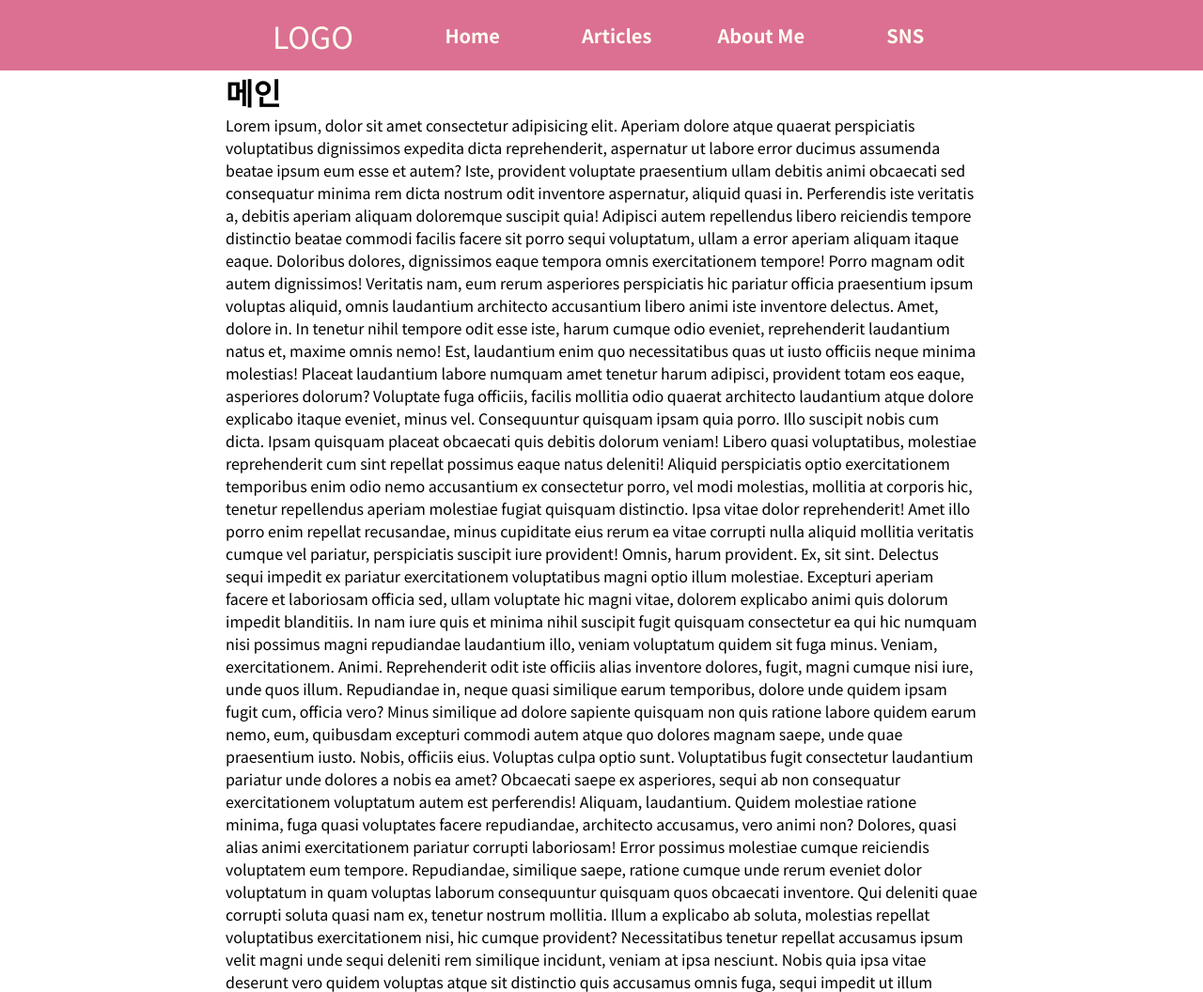
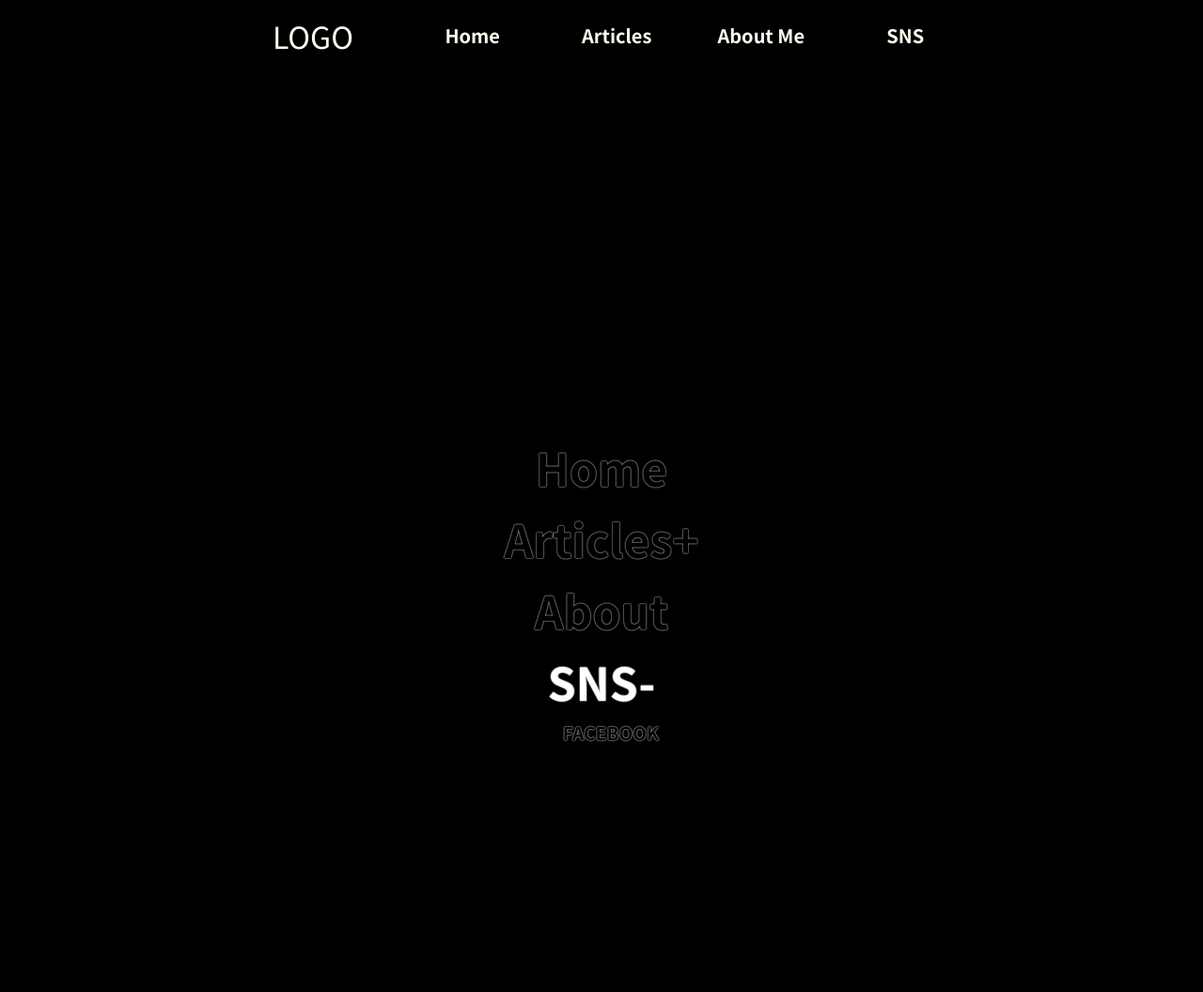
Before and after one commit to Hwanghyeonjeong/my_blog, a PHP site: page / in a window 1280 px wide. Shown: the top 1056 px of the page at 94% size. After the commit the page ends 790 px from the top, so only its background shows below. Run offline with PHP 8.4, Linux system fonts and the light colour scheme; some libraries are stand-ins or nearby versions.

Commit message:
사이드바 수정

```diff
--- a/part/head.php
+++ b/part/head.php
@@ -10,9 +10,9 @@
     <script src="https://cdnjs.cloudflare.com/ajax/libs/jquery/3.5.1/jquery.min.js"></script>
     <script src="/resource/common.js"></script>
 </head>
-<div class="mobile-side-bar-bg visible-sm-down">
+<div class="mobile-side-bar-bg visible-sm-down ">
 </div>
-<div class="mobile-side-bar visible-sm-down">
+<div class="mobile-side-bar visible-sm-down flex-jc-end">
     <div class="menu-box-1">
         <ul>
             <li><a href="#">Home</a></li>
@@ -42,7 +42,7 @@
 </div>
 
 <body>
-    <div class="mobile-top-bar visible-sm-down flex">
+    <div class="mobile-top-bar visible-sm-down flex-jc-end">
         <a href="#" onclick="return false;" class="btn-toggle-mobile-side-bar flex-as-c">
             <div></div>
             <div></div>
--- a/public/resource/common.css
+++ b/public/resource/common.css
@@ -315,6 +315,7 @@ label[for] {
     width: 30px;
     height: 30px;
     position: relative;
+
 }
 
 .btn-toggle-mobile-side-bar>div {
@@ -323,8 +324,11 @@ label[for] {
     left: 0;
     width: 100%;
     height: 20%;
-    background-color: ivory;
+
     transition: top .15s .15s, transform .15s, opacity .15s .15s;
+    left: 10%;
+    right: auto;
+    border:  1px solid white;
 }
 
 .btn-toggle-mobile-side-bar>div:nth-child(2) {
@@ -365,7 +369,7 @@ label[for] {
 
 /* 탑바 시작 */
 .top-bar {
-    background-color: palevioletred;
+    background-color: black;
     color: ivory;
     height: 75px;
 }
@@ -421,7 +425,7 @@ label[for] {
 /* 모바일 탑바 시작 */
 .mobile-top-bar {
     height: 75px;
-    background-color: palevioletred;
+    background-color: black;
     position: fixed;
     top: 0;
     left: 0;
@@ -432,18 +436,23 @@ label[for] {
     margin: 0 15px;
 }
 
+.mobile-side-bar>.menu-box-1>ul>li:first-child{
+
+    margin-top:30%;
+
+}
+
 .mobile-side-bar {
     position: fixed;
     top: 75px;
-    left: -300px;
-    width: 230px;
+    width:100%;
     bottom: 0;
-    background-color: palevioletred;
-    transition: left 0.3s;
+    background-color: black;
+    display: none;
 }
 
 .mobile-side-bar.active {
-    left: 0;
+    display: block;
 }
 
 .mobile-side-bar-bg {
@@ -464,29 +473,31 @@ label[for] {
 
 .mobile-side-bar .menu-box-1>ul ul {
     display: none;
-    background-color: palevioletred;
+    background-color: black;
     padding-left: 20px;
 
 }
 
 .mobile-side-bar>.menu-box-1>ul>li>ul>li>a {
 
-    color: ivory;
+    text-shadow: -1px 0 rgba(255,255,255,0.3), 0px 1px rgba(255,255,255,0.3), 1px 0 rgba(255,255,255,0.3), 0px -1px rgba(255,255,255,0.3) ;
+    text-align: center;
+    font-size: 1.2rem;
 
 
 }
 
 .mobile-side-bar .menu-box-1 ul>li>a:not(:only-child)::after {
-    content: "[+]";
-    float: right;
+    content: "+";
+
 }
 
 .mobile-side-bar .menu-box-1 ul>li.active>a:not(:only-child)::after {
-    content: "[-]";
+    content: "-";
 }
 
 .mobile-side-bar .menu-box-1 ul>li.active>a:not(:only-child) {
-    background-color: deeppink;
+
     color: white;
 }
 
@@ -496,14 +507,16 @@ label[for] {
 
 .mobile-side-bar>.menu-box-1 ul>li>a {
     display: block;
-    padding: 15px;
-    color: ivory;
-    font-weight: bold;
-    font-size: 1.2rem;
+    padding: 3px;
+
+    text-shadow: -1px 0 rgba(255,255,255,0.3), 0px 1px rgba(255,255,255,0.3), 1px 0 rgba(255,255,255,0.3), 0px -1px rgba(255,255,255,0.3) ;
+    font-weight: 700;
+    font-size: 3rem;
+    text-align: center;
 }
 
-.mobile-side-bar>.menu-box-1 ul>li:hover {
-    background-color: deeppink;
+.mobile-side-bar>.menu-box-1 ul>li:hover>a {
+    color: white;
 }
 
 .mobile-side-bar>.menu-box-1 ul>li {
@@ -512,7 +525,6 @@ label[for] {
 
 .mobile-side-bar>.menu-box-1>ul>li>ul>li:hover>a {
     color: white;
-    background-color: deeppink;
 }
 
 @media (max-width:799px) {
```
